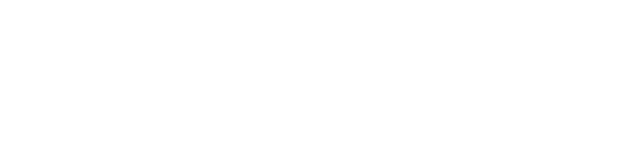
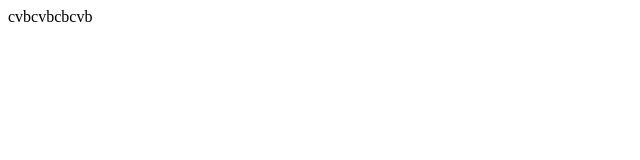
Before and after one commit to aaguas360/probando, a plain HTML site: page web/index.html in a window 1280 px wide. Shown: the whole page, without its empty margins (0-640 px from the left). Drawn offline with Linux system fonts and the light colour scheme.

Commit message:
Update index.html

```diff
--- a/web/index.html
+++ b/web/index.html
@@ -11,6 +11,6 @@ and open the template in the editor.
         <meta name="viewport" content="width=device-width, initial-scale=1.0">
     </head>
     <body>
-
+        cvbcvbcbcvb
     </body>
 </html>
```
